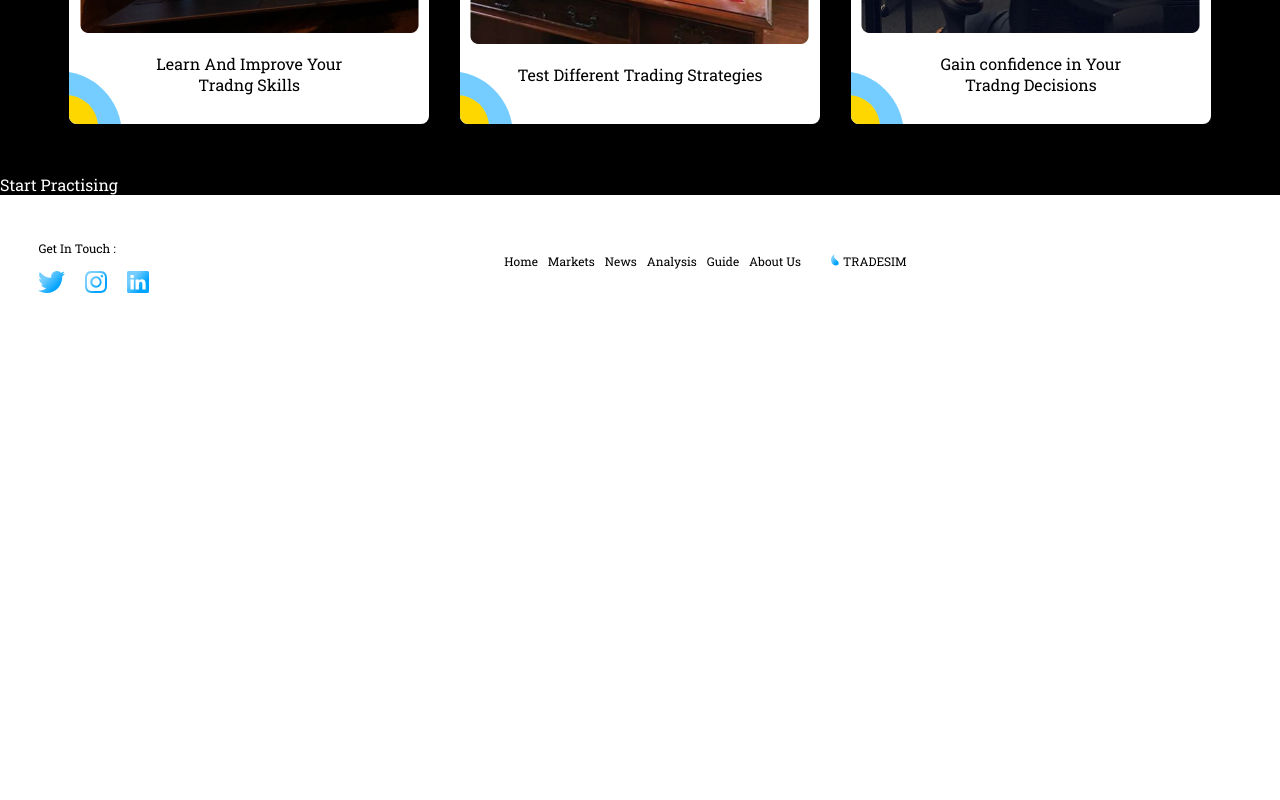
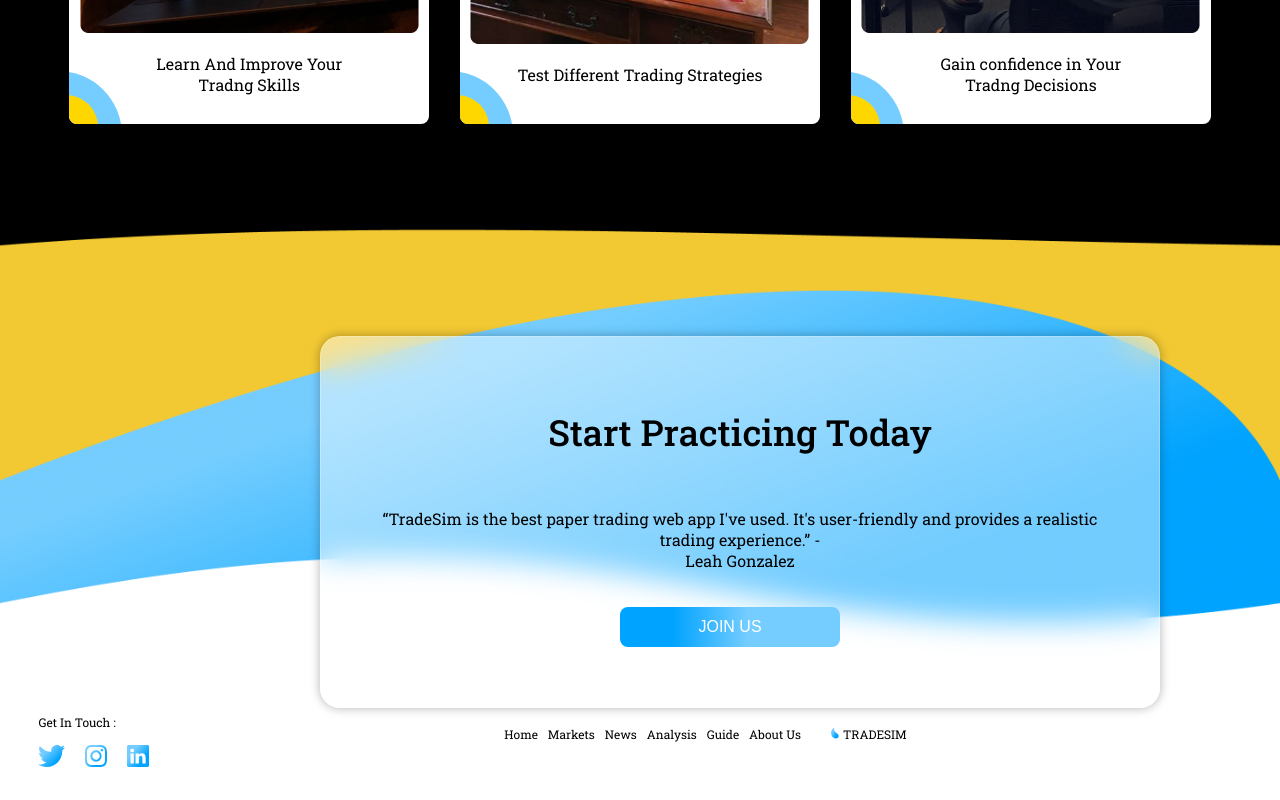
Before and after one commit to calebmutisya/TradeSim, a React (Create React App) app in the folder client/: page / in a window 1280 px wide. Shown: the part 1144-1944 px from the top of the page. Before the commit the page ends 1470 px from the top, so only its background shows below. Built offline with nearby package versions, Linux system fonts and the light colour scheme.

Commit message:
Home coded for desktop done

```diff
--- a/client/src/css/Home.css
+++ b/client/src/css/Home.css
@@ -168,3 +168,43 @@
     text-align: center;
     z-index: 1;
 }
+.practice{
+    /* padding-left: 3vw;
+    padding-right: 3vw; */
+    margin-top: 100px;
+    margin-bottom: -4px;
+    /* background-image: url('../assets/practice.png'); */
+}
+.practice2{
+    position: relative;
+}
+.banner3{
+    width: 100vw;
+}
+.card2{
+    position: absolute;
+    top: 25%;
+    left: 25%;
+    display: flex;
+    flex-direction: column;
+    align-items: center;
+    width: 60vw;
+    height: 300px;
+    padding: 35px;
+    color: black;
+
+    border: 1px solid rgba(255, 255, 255, .25);
+    border-radius: 20px;
+    background-color: rgba(255, 255, 255, 0.45);
+    box-shadow: 0 0 10px 1px rgba(0, 0, 0, 0.25);
+
+    backdrop-filter: blur(15px);
+}
+.p5{
+    font-size: 36px;
+    font-weight: 500;
+    text-align: center;
+}
+.p6{
+    text-align: center;
+}
--- a/client/src/pages/Home.js
+++ b/client/src/pages/Home.js
@@ -6,6 +6,7 @@
 import card1 from '../assets/card1.png'
 import card2 from '../assets/card2.png'
 import card3 from '../assets/card3.png'
+import practice from '../assets/practice.png'
 
 export default function Home() {
   return (
@@ -71,7 +72,16 @@
           <p className='p4'>Gain confidence in Your <br/> Tradng Decisions</p>
         </div>
       </div>
-      <div>Start Practising</div>
+      <div className='practice'>
+        <div className='practice2'>
+          <img className='banner3' src={practice}/>
+          <div className='card2'>
+            <p className='p5'>Start Practicing Today</p>
+            <p className='p6'>“TradeSim is the best paper trading web app I've used. It's user-friendly and provides a realistic trading experience.” -<br/> Leah Gonzalez</p>
+            <button className='b1'>JOIN US</button>
+          </div>
+        </div>
+      </div>
     </div>
   )
 }
```
Also changed, not shown: client/src/assets/practice.png (added).
